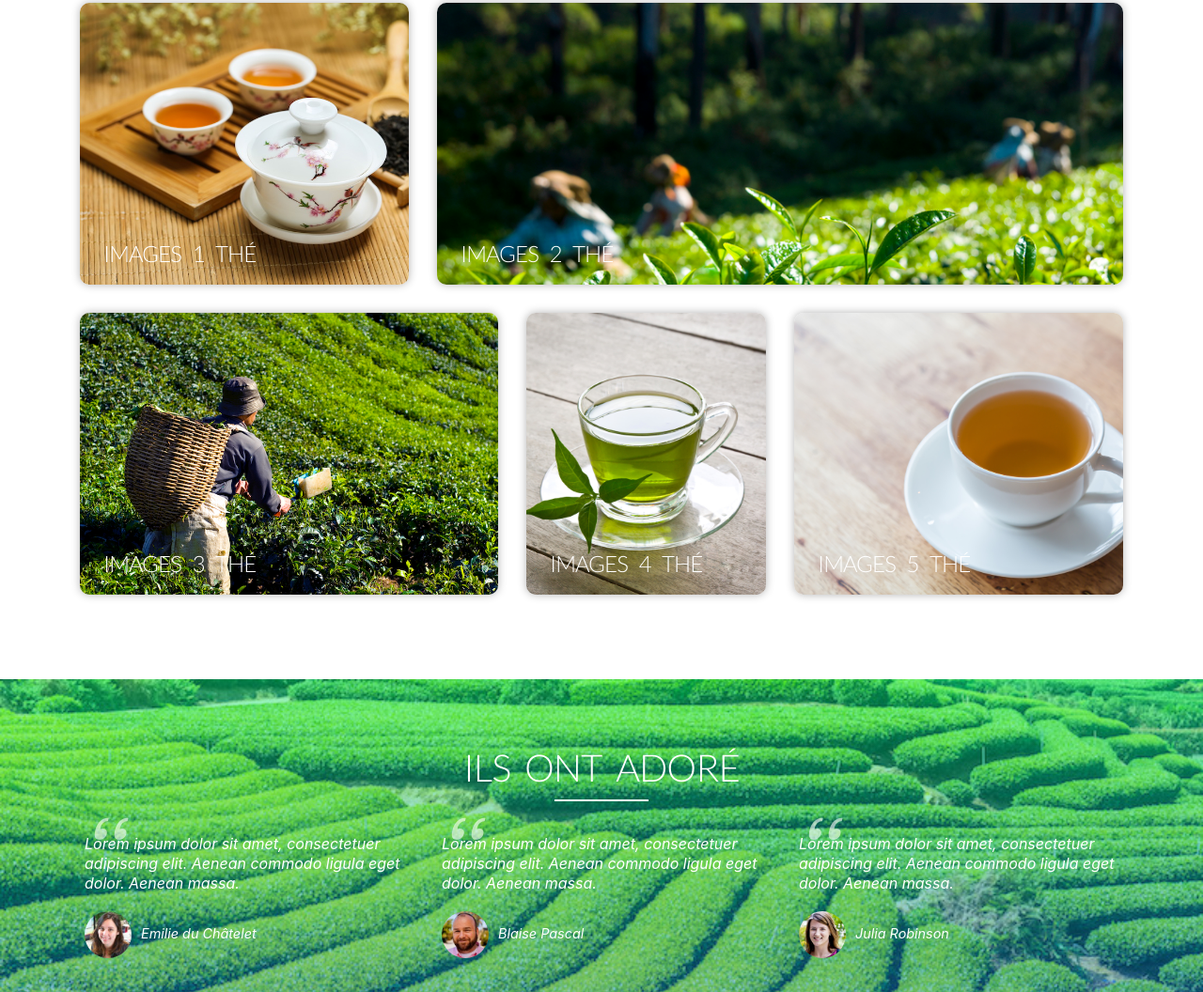
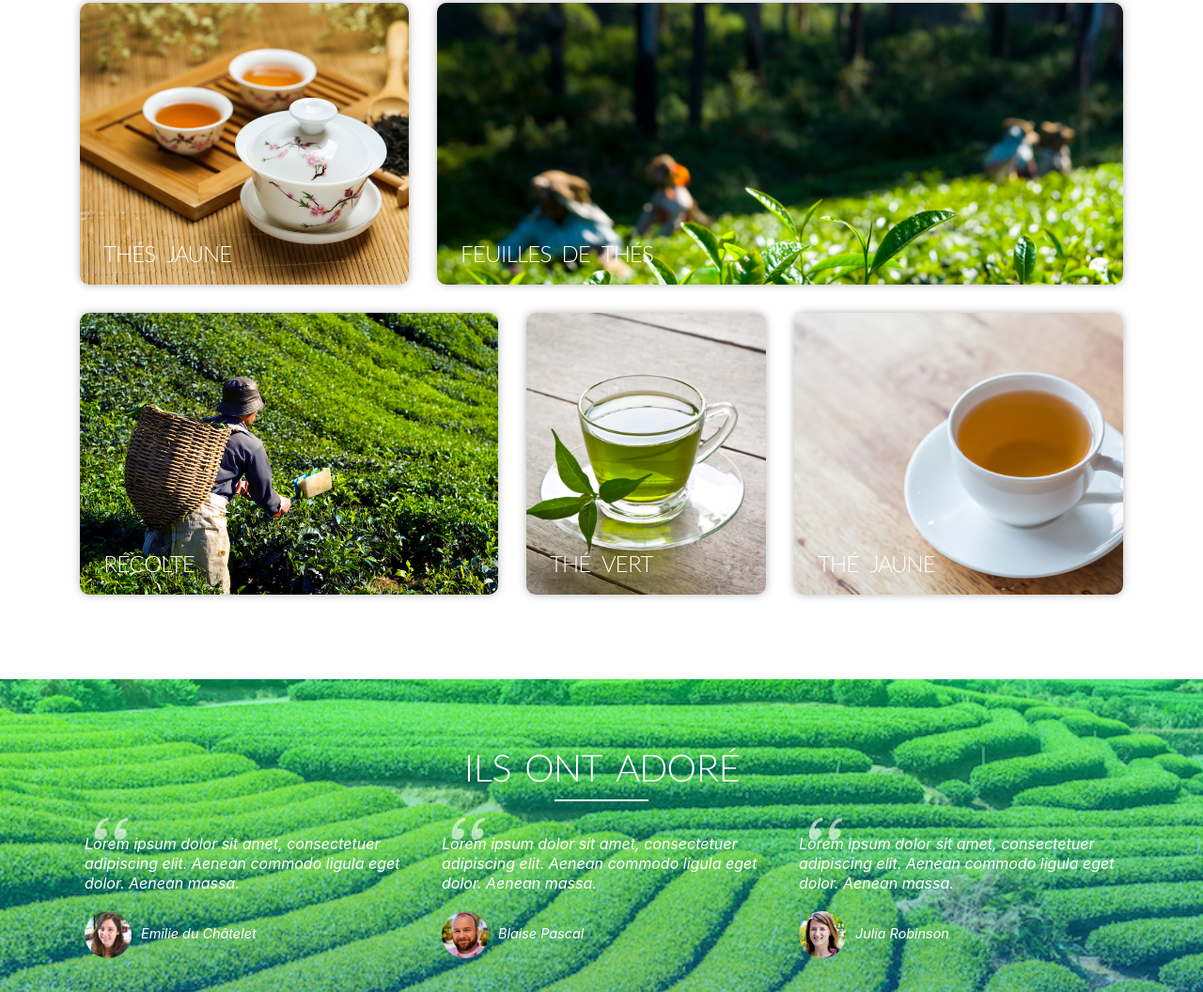
Before and after one commit to ophelie1528/site-the, a plain HTML site: page index.html in a window 1280 px wide. Shown: the part 2386-3442 px from the top of the page at 94% size. Drawn offline with nearby package versions, Linux system fonts and the light colour scheme.

Commit message:
galerie photo titre photos

```diff
--- a/index.html
+++ b/index.html
@@ -189,7 +189,7 @@
                         <div class="col-md-4">
                             <div class="galerie-img" style="background-image: url(ressources/images/the1.jpg)">
                                 <div class="galerie-titre">
-                                <h4>Images 1 thé</h4>
+                                <h4>Thés jaune</h4>
                                 </div>
 
                             </div>
@@ -198,7 +198,7 @@
                         <div class="col-md-8">
                             <div class="galerie-img" style="background-image: url(ressources/images/the2.jpg)">
                                 <div class="galerie-titre">
-                                <h4>Images 2 thé</h4>
+                                <h4>Feuilles de Thés</h4>
                                 </div>
                             </div>
                         </div>
@@ -207,7 +207,7 @@
                         <div class="col-md-5">
                             <div class="galerie-img" style="background-image: url(ressources/images/the3.jpg)">
                                 <div class="galerie-titre">
-                                <h4>Images 3 thé</h4>
+                                <h4>Récolte</h4>
                                 </div>
 
                             </div>
@@ -216,14 +216,14 @@
                         <div class="col-md-3">
                             <div class="galerie-img" style="background-image: url(ressources/images/the4.jpg)">
                                 <div class="galerie-titre">
-                                <h4>Images 4 thé</h4>
+                                <h4>Thé vert</h4>
                                 </div>
                             </div>
                         </div>
                        <div class="col-md-4">
                             <div class="galerie-img" style="background-image: url(ressources/images/the5.jpg)">
                                 <div class="galerie-titre">
-                                <h4>Images 5 thé</h4>
+                                <h4>Thé jaune</h4>
                                 </div>
 
                             </div>
```
